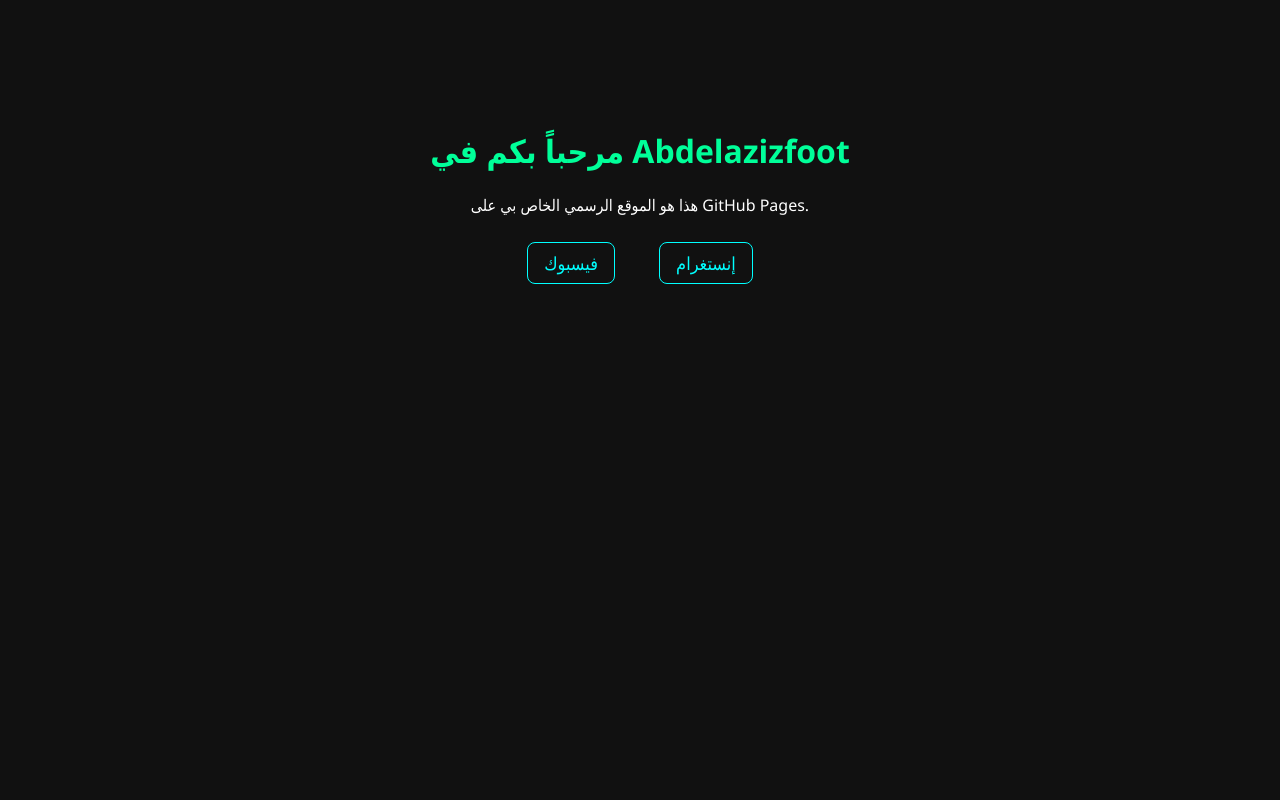
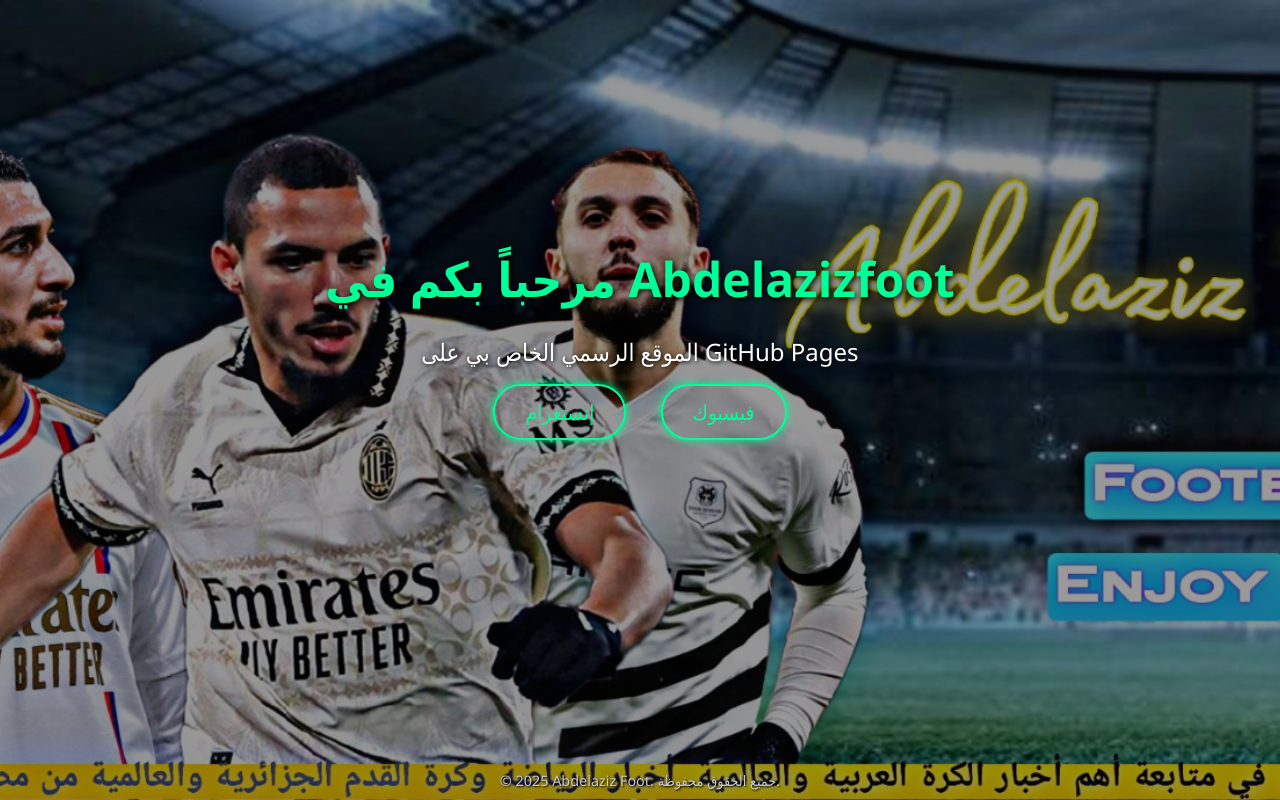
Before and after one commit to Abdelazizfoot2004/Abdelazizfoot.github.io, a plain HTML site: page index.html in a window 1280 px wide. Drawn offline with Linux system fonts and the light colour scheme.

Commit message:
Update index.html

```diff
--- a/index.html
+++ b/index.html
@@ -3,43 +3,81 @@
 <head>
 <meta charset="UTF-8" />
 <meta name="viewport" content="width=device-width, initial-scale=1" />
-  <title>Abdelaziz Foot</title>
+<title>Abdelaziz Foot - الموقع الرسمي</title>
 <style>
-    body {
-      background-color: #111;
+  /* تهيئة الصفحة لعرض الخلفية */
+  body, html {
+    height: 100%;
+    margin: 0;
+    font-family: 'Segoe UI', Tahoma, Geneva, Verdana, sans-serif;
     color: #fff;
-      font-family: 'Segoe UI', Tahoma, Geneva, Verdana, sans-serif;
     text-align: center;
-      padding-top: 100px;
+  }
+  .background-image {
+    background-image: url('Picsart_25-06-08_18-02-18-992.jpg');
+    background-size: cover;
+    background-position: center;
+    height: 100%;
+    filter: brightness(0.6); /* تخفيف سطوع الخلفية لتوضيح النص */
+    position: fixed;
+    width: 100%;
+    z-index: -1;
+    top: 0;
+    left: 0;
+  }
+  .content {
+    position: relative;
+    top: 40%;
+    transform: translateY(-50%);
+    padding: 20px;
   }
   h1 {
+    font-size: 3rem;
+    margin-bottom: 10px;
     color: #00ff99;
+    text-shadow: 2px 2px 6px #000;
   }
-    a {
-      color: #00ffff;
+  p {
+    font-size: 1.5rem;
+    margin-bottom: 30px;
+    text-shadow: 1px 1px 4px #000;
+  }
+  .social-links a {
+    margin: 0 15px;
+    padding: 12px 30px;
+    border: 2px solid #00ff99;
+    border-radius: 30px;
+    color: #00ff99;
     text-decoration: none;
-      font-size: 18px;
-      display: inline-block;
-      margin: 10px 20px;
-      border: 1px solid #00ffff;
-      padding: 8px 16px;
-      border-radius: 8px;
-      transition: background-color 0.3s, color 0.3s;
+    font-size: 1.3rem;
+    transition: all 0.3s ease;
+    box-shadow: 0 0 8px #00ff99;
   }
-    a:hover {
-      background-color: #00ffff;
+  .social-links a:hover {
+    background-color: #00ff99;
     color: #111;
-      text-decoration: none;
+    box-shadow: 0 0 15px #00ff99;
+  }
+  footer {
+    position: fixed;
+    bottom: 10px;
+    width: 100%;
+    font-size: 0.9rem;
+    color: #ccc;
+    text-shadow: 1px 1px 2px #000;
   }
 </style>
 </head>
 <body>
+  <div class="background-image"></div>
+  <div class="content">
     <h1>مرحباً بكم في Abdelazizfoot</h1>
-  <p>هذا هو الموقع الرسمي الخاص بي على GitHub Pages.</p>
-
-  <div>
+    <p>الموقع الرسمي الخاص بي على GitHub Pages</p>
+    <div class="social-links">
       <a href="https://www.facebook.com/share/16duLVDw84/" target="_blank" rel="noopener noreferrer">فيسبوك</a>
       <a href="https://www.instagram.com/abdelazizfoot01" target="_blank" rel="noopener noreferrer">إنستغرام</a>
     </div>
+  </div>
+  <footer>© 2025 Abdelaziz Foot. جميع الحقوق محفوظة.</footer>
 </body>
 </html>
```
Lines whose indentation alone changed are shown as unchanged.
